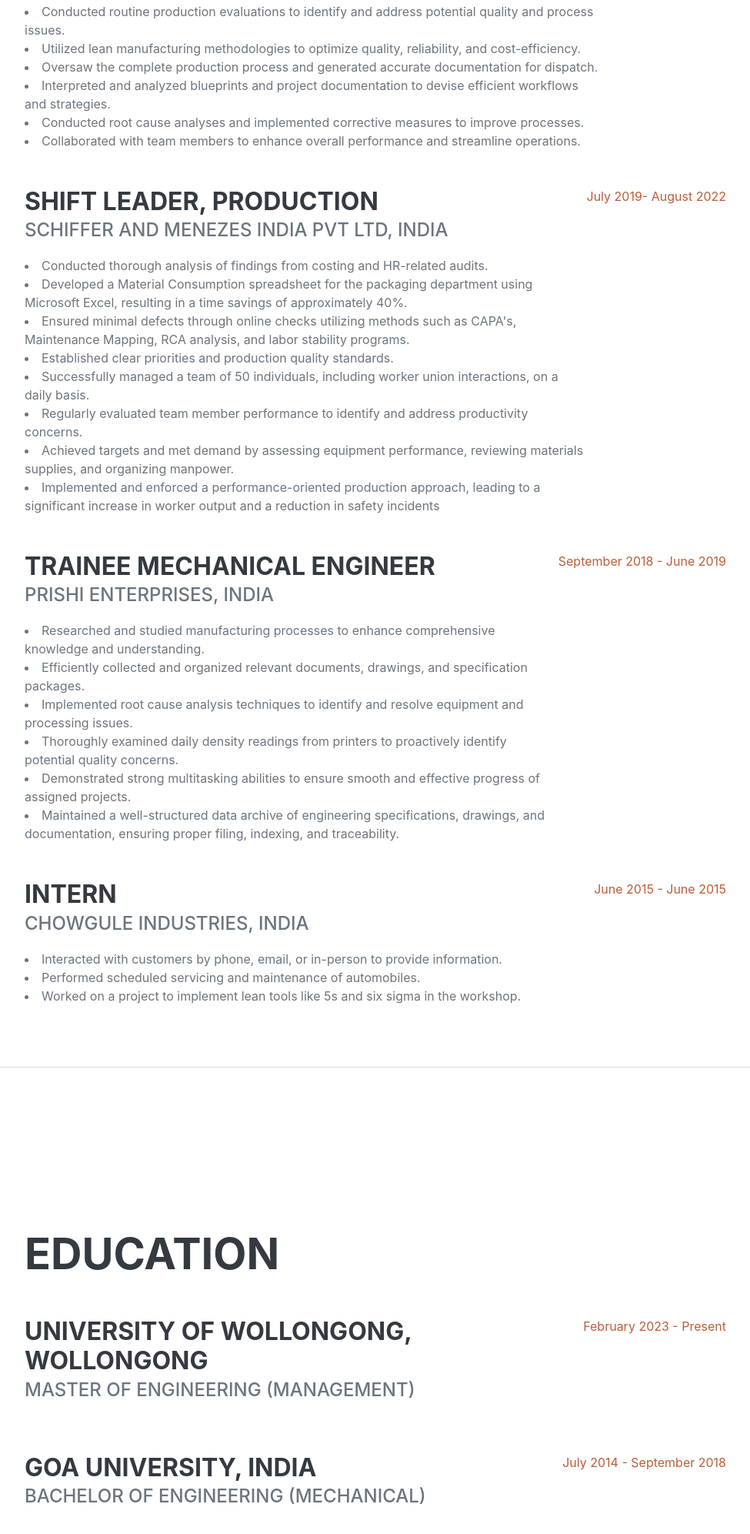
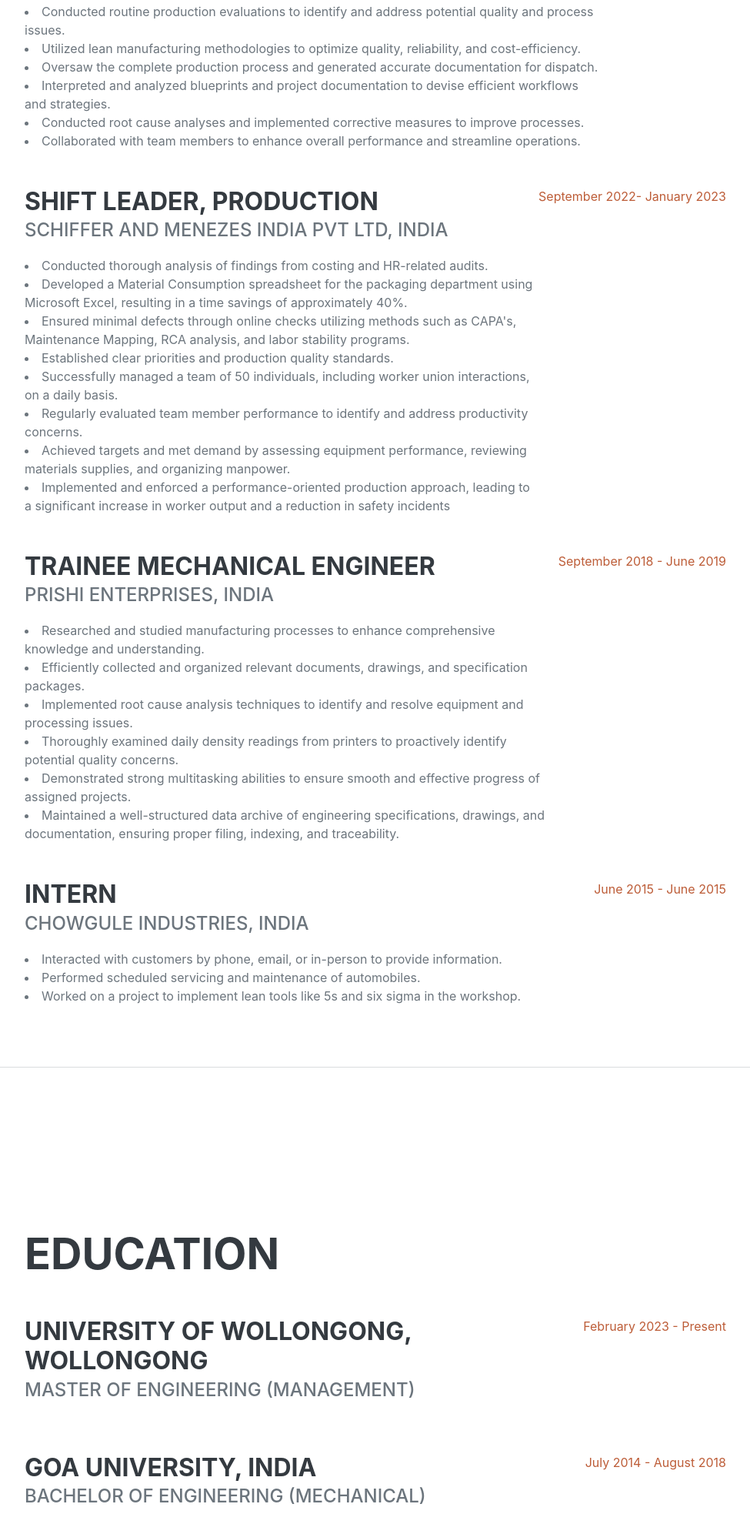
Before and after one commit to MohilNaik/MohilNaik.github.io, a plain HTML site: page index.html in a window 1280 px wide. Shown: the part 1084-3077 px from the top of the page at 77% size, without its empty margins (288-1263 px from the left). Drawn offline with nearby package versions, Linux system fonts and the light colour scheme; a web font is replaced by a local one.

Commit message:
dates and resume update

```diff
--- a/index.html
+++ b/index.html
@@ -104,7 +104,7 @@
                              </li>
 
                         </div>
-                        <div class="flex-shrink-0"><span class="text-primary">July 2019- August 2022</span></div>
+                        <div class="flex-shrink-0"><span class="text-primary">September 2022- January 2023</span></div>
                     </div>
                     <div class="d-flex flex-column flex-md-row justify-content-between mb-5">
                         <div class="flex-grow-1">
@@ -160,7 +160,7 @@
                             <div class="subheading mb-3">Bachelor of Engineering (Mechanical)</div>
                             <!-- <p>GPA: 3.56</p> -->
                         </div>
-                        <div class="flex-shrink-0"><span class="text-primary">July 2014 - September 2018</span></div>
+                        <div class="flex-shrink-0"><span class="text-primary">July 2014 - August 2018</span></div>
                     </div>
                 </div>
             </section>
```
Also changed, not shown: 1 other file.
